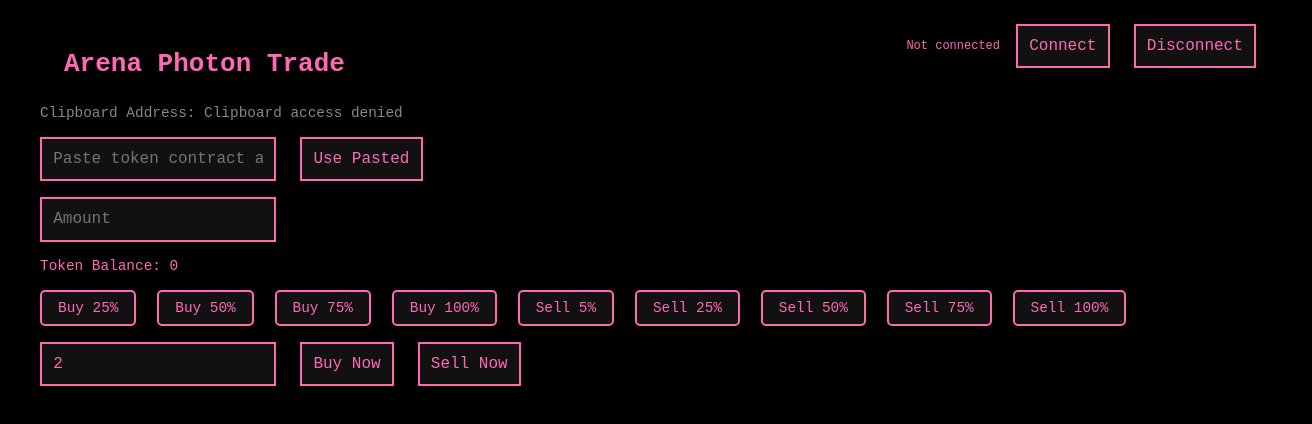
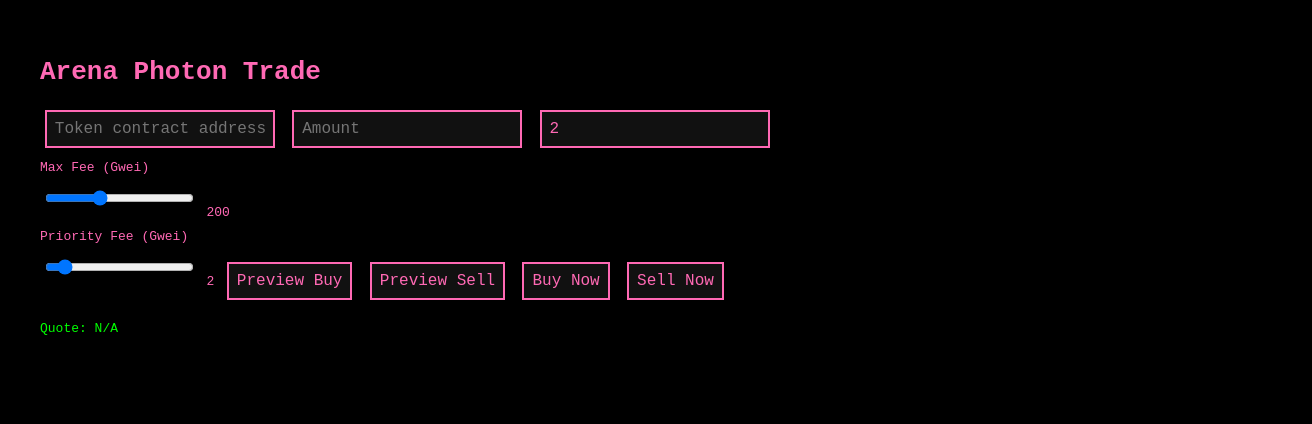
Before and after one commit to bigfishlaker/virtualcrashout, a plain HTML site: page arena.html in a window 1280 px wide. Shown: the whole page, 1312 px wide, since content can reach past the window. Drawn offline with nearby package versions, Linux system fonts and the light colour scheme.

Commit message:
Update arena.html

```diff
--- a/arena.html
+++ b/arena.html
@@ -5,39 +5,18 @@
   <meta name="viewport" content="width=device-width, initial-scale=1.0">
   <title>Arena Photon Trade</title>
   <script src="https://cdn.jsdelivr.net/npm/ethers@5.7.2/dist/ethers.umd.min.js"></script>
-  <script src="https://cdn.jsdelivr.net/npm/chart.js"></script>
   <style>
     body {
       background: #000;
       color: #ff69b4;
       font-family: monospace;
-      margin: 0;
       padding: 2rem;
     }
-    header {
-      display: flex;
-      justify-content: space-between;
-      align-items: center;
-      width: 100%;
-      padding: 0 2rem;
-    }
-    #walletControls {
-      display: flex;
-      align-items: center;
-      gap: 0.5rem;
-      font-size: 0.75rem;
-      position: absolute;
-      top: 1rem;
-      right: 1rem;
-    }
-    #walletInfo {
-      color: #ff69b4;
-    }
-    input, button, select {
+    input, button {
       font-family: monospace;
       font-size: 1rem;
-      margin: 0.5rem;
-      padding: 0.7rem;
+      margin: 0.3rem;
+      padding: 0.5rem;
       border: 2px solid #ff69b4;
       background: #111;
       color: #ff69b4;
@@ -46,187 +25,114 @@
       background: #ff69b4;
       color: black;
     }
-    #status {
-      margin-top: 1rem;
+    #quoteDisplay {
+      margin: 1rem 0;
       color: lime;
     }
-    canvas {
-      margin-top: 2rem;
-      max-width: 500px;
-    }
-    #clipboard-preview {
-      font-size: 0.9rem;
-      margin: 0.5rem;
-      color: #888;
-    }
-    iframe {
-      margin-top: 1rem;
-      border: none;
-      width: 100%;
-      height: 500px;
-      max-width: 1000px;
-    }
-    .percent-buttons {
-      display: flex;
-      flex-wrap: wrap;
-      gap: 0.3rem;
-    }
-    .percent-buttons button {
-      padding: 0.5rem 1rem;
-      font-size: 0.9rem;
-      border-radius: 5px;
-    }
-    #tokenBalanceDisplay {
-      margin: 0.5rem;
-      font-size: 0.9rem;
-      color: #ff69b4;
+    .slider-label {
+      margin: 0.5rem 0 0 0;
     }
   </style>
 </head>
 <body>
-  <header>
-    <h1>Arena Photon Trade</h1>
-  </header>
-  <div id="walletControls">
-    <span id="walletInfo">Not connected</span>
-    <button onclick="connectWallet()">Connect</button>
-    <button onclick="disconnectWallet()">Disconnect</button>
-  </div>
-  <div>
-    <div id="clipboard-preview">Clipboard Address: <span id="copiedAddress">None</span></div>
-    <input id="customToken" type="text" placeholder="Paste token contract address">
-    <button onclick="usePastedAddress()">Use Pasted</button>
-    <br>
-    <input id="amount" type="number" placeholder="Amount">
-    <div id="tokenBalanceDisplay">Token Balance: <span id="tokenBalance">0</span></div>
-    <div class="percent-buttons">
-      <button onclick="setPercent(25)">Buy 25%</button>
-      <button onclick="setPercent(50)">Buy 50%</button>
-      <button onclick="setPercent(75)">Buy 75%</button>
-      <button onclick="setPercent(100)">Buy 100%</button>
-      <button onclick="setSellPercent(5)">Sell 5%</button>
-      <button onclick="setSellPercent(25)">Sell 25%</button>
-      <button onclick="setSellPercent(50)">Sell 50%</button>
-      <button onclick="setSellPercent(75)">Sell 75%</button>
-      <button onclick="setSellPercent(100)">Sell 100%</button>
-    </div>
-    <input id="slippage" type="number" value="2" placeholder="Slippage %">
-    <button onclick="handleBuyNow()">Buy Now</button>
-    <button onclick="handleSellNow()">Sell Now</button>
-    <div id="status"></div>
-    <iframe id="dexChart" src="" style="display:none;"></iframe>
-    <iframe id="arenaFrame" src="" style="display:none; width: 100%; height: 600px; border: none; margin-top: 1rem;"></iframe>
-  </div>
+  <h1>Arena Photon Trade</h1>
+  <input id="customToken" placeholder="Token contract address">
+  <input id="amount" placeholder="Amount">
+  <input id="slippage" placeholder="Slippage %" value="2">
+
+  <div class="slider-label">Max Fee (Gwei)</div>
+  <input type="range" min="50" max="500" value="200" id="maxFeeSlider">
+  <span id="maxFeeValue">200</span>
+
+  <div class="slider-label">Priority Fee (Gwei)</div>
+  <input type="range" min="1" max="50" value="2" id="priorityFeeSlider">
+  <span id="priorityFeeValue">2</span>
+
+  <button onclick="getQuote('buy')">Preview Buy</button>
+  <button onclick="getQuote('sell')">Preview Sell</button>
+  <button onclick="confirmTrade('buy')">Buy Now</button>
+  <button onclick="confirmTrade('sell')">Sell Now</button>
+
+  <div id="quoteDisplay">Quote: N/A</div>
+  <div id="status"></div>
 
   <script>
-    let provider, signer, pastedAddress, currentAvaxBalance = 0, userAddress = '', tokenDecimals = 18;
+    let provider, signer, userAddress;
+    window.addEventListener('load', async () => {
+      if (window.ethereum) {
+        provider = new ethers.providers.Web3Provider(window.ethereum);
+        await provider.send("eth_requestAccounts", []);
+        signer = provider.getSigner();
+        userAddress = await signer.getAddress();
+      }
+    });
 
-    async function checkClipboardForAddress() {
+    document.getElementById("maxFeeSlider").oninput = function() {
+      document.getElementById("maxFeeValue").textContent = this.value;
+    }
+    document.getElementById("priorityFeeSlider").oninput = function() {
+      document.getElementById("priorityFeeValue").textContent = this.value;
+    }
+
+    async function getQuote(type) {
+      const token = document.getElementById("customToken").value.trim();
+      const amount = document.getElementById("amount").value.trim();
+      const slippage = document.getElementById("slippage").value;
+      const src = type === 'buy' ? "0x0000000000000000000000000000000000000000" : token;
+      const dest = type === 'buy' ? token : "0x0000000000000000000000000000000000000000";
+
       try {
-        const permission = await navigator.permissions.query({ name: "clipboard-read" });
-        if (permission.state === "granted" || permission.state === "prompt") {
-          const text = await navigator.clipboard.readText();
-          if (/^0x[a-fA-F0-9]{40}$/.test(text)) {
-            pastedAddress = text;
-            document.getElementById("copiedAddress").textContent = text;
-          } else {
-            document.getElementById("copiedAddress").textContent = "No valid address found";
-          }
-        }
-      } catch (err) {
-        document.getElementById("copiedAddress").textContent = "Clipboard access denied";
+        const parsedAmount = ethers.utils.parseUnits(amount, 18).toString();
+        const quoteUrl = `https://apiv5.paraswap.io/prices/?srcToken=${src}&destToken=${dest}&amount=${parsedAmount}&side=${type.toUpperCase()}&network=43114&slippage=${slippage}`;
+        const res = await fetch(quoteUrl);
+        const data = await res.json();
+        document.getElementById("quoteDisplay").textContent = `Quote: ${data.destAmount / (10 ** 18)} tokens`;
+      } catch (e) {
+        document.getElementById("quoteDisplay").textContent = `Quote failed`;
       }
     }
 
-    function usePastedAddress() {
-      if (pastedAddress) {
-        document.getElementById("customToken").value = pastedAddress;
-        const iframe = document.getElementById("dexChart");
-        iframe.src = `https://dexscreener.com/avalanche/${pastedAddress}`;
-        iframe.style.display = "block";
-        fetchTokenBalance(pastedAddress);
-      } else {
-        alert("No valid address copied yet");
+    async function confirmTrade(type) {
+      const token = document.getElementById("customToken").value.trim();
+      const amount = document.getElementById("amount").value.trim();
+      const slippage = parseFloat(document.getElementById("slippage").value);
+      const maxFee = document.getElementById("maxFeeSlider").value;
+      const priorityFee = document.getElementById("priorityFeeSlider").value;
+
+      const srcToken = type === 'buy' ? "0x0000000000000000000000000000000000000000" : token;
+      const destToken = type === 'buy' ? token : "0x0000000000000000000000000000000000000000";
+      const srcAmount = ethers.utils.parseUnits(amount, 18).toString();
+
+      try {
+        const txRes = await fetch(`https://apiv5.paraswap.io/transactions/43114`, {
+          method: 'POST',
+          headers: { 'Content-Type': 'application/json' },
+          body: JSON.stringify({
+            srcToken,
+            destToken,
+            srcAmount,
+            slippage,
+            userAddress,
+            partner: "arena-photon"
+          })
+        });
+        const txData = await txRes.json();
+
+        const tx = {
+          to: txData.to,
+          data: txData.data,
+          value: ethers.BigNumber.from(txData.value || 0),
+          gasLimit: ethers.BigNumber.from(500000),
+          maxPriorityFeePerGas: ethers.utils.parseUnits(priorityFee, 'gwei'),
+          maxFeePerGas: ethers.utils.parseUnits(maxFee, 'gwei')
+        };
+
+        const sentTx = await signer.sendTransaction(tx);
+        document.getElementById("status").textContent = `Sent: ${sentTx.hash}`;
+      } catch (err) {
+        document.getElementById("status").textContent = `Error: ${err.message}`;
       }
     }
-
-    function handleBuyNow() {
-      const tokenAddress = document.getElementById("customToken").value.trim();
-      if (!/^0x[a-fA-F0-9]{40}$/.test(tokenAddress)) {
-        alert("Enter valid token address");
-        return;
-      }
-      const arenaURL = `https://arena.trade/avalanche/swap?input=AVAX&output=${tokenAddress}`;
-      const iframe = document.getElementById("arenaFrame");
-      iframe.src = arenaURL;
-      iframe.style.display = "block";
-    }
-
-    function handleSellNow() {
-      const tokenAddress = document.getElementById("customToken").value.trim();
-      if (!/^0x[a-fA-F0-9]{40}$/.test(tokenAddress)) {
-        alert("Enter valid token address");
-        return;
-      }
-      const arenaURL = `https://arena.trade/avalanche/swap?input=${tokenAddress}&output=AVAX`;
-      const iframe = document.getElementById("arenaFrame");
-      iframe.src = arenaURL;
-      iframe.style.display = "block";
-    }
-
-    function setPercent(percent) {
-      if (currentAvaxBalance > 0) {
-        const amt = (currentAvaxBalance * (percent / 100)).toFixed(4);
-        document.getElementById("amount").value = amt;
-      }
-    }
-
-    let currentTokenBalance = 0;
-
-    function setSellPercent(percent) {
-      if (currentTokenBalance > 0) {
-        const sellAmt = (currentTokenBalance * (percent / 100)).toFixed(4);
-        document.getElementById("amount").value = sellAmt;
-      }
-    }
-
-    async function fetchTokenBalance(tokenAddress) {
-      if (!provider || !userAddress) return;
-      const erc20Abi = ["function balanceOf(address) view returns (uint256)", "function decimals() view returns (uint8)"];
-      const contract = new ethers.Contract(tokenAddress, erc20Abi, provider);
-      try {
-        const balanceRaw = await contract.balanceOf(userAddress);
-        const decimals = await contract.decimals();
-        tokenDecimals = decimals;
-        currentTokenBalance = parseFloat(ethers.utils.formatUnits(balanceRaw, decimals));
-        document.getElementById("tokenBalance").textContent = currentTokenBalance.toFixed(4);
-      } catch (err) {
-        console.error("Error fetching token balance:", err);
-      }
-    }
-
-    async function connectWallet() {
-      if (!window.ethereum) return;
-      provider = new ethers.providers.Web3Provider(window.ethereum);
-      await provider.send("eth_requestAccounts", []);
-      signer = provider.getSigner();
-      userAddress = await signer.getAddress();
-      const balance = await provider.getBalance(userAddress);
-      currentAvaxBalance = parseFloat(ethers.utils.formatEther(balance));
-      document.getElementById("walletInfo").textContent = `${userAddress.slice(0, 6)}...${userAddress.slice(-4)} | ${currentAvaxBalance.toFixed(4)} AVAX`;
-    }
-
-    function disconnectWallet() {
-      signer = null;
-      provider = null;
-      currentAvaxBalance = 0;
-      currentTokenBalance = 0;
-      userAddress = '';
-      document.getElementById("walletInfo").textContent = "Not connected";
-      document.getElementById("tokenBalance").textContent = "0";
-    }
-
-    checkClipboardForAddress();
   </script>
 </body>
 </html>
```
